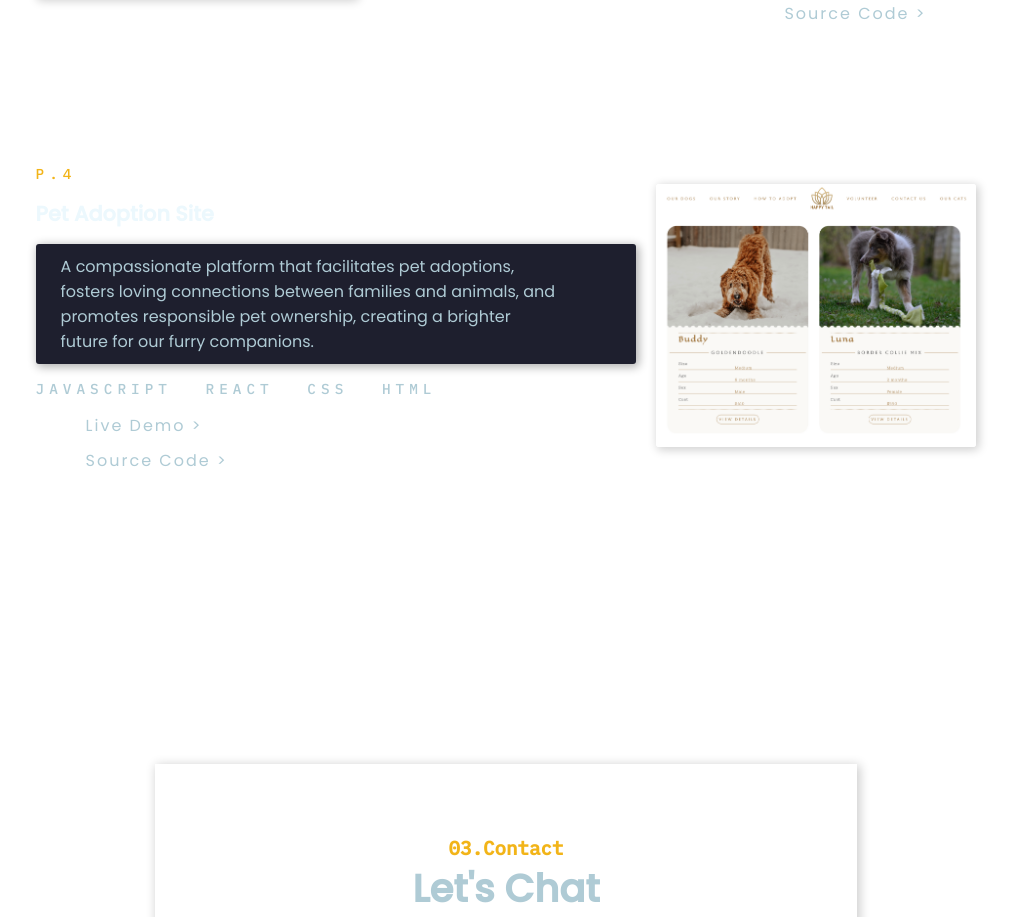
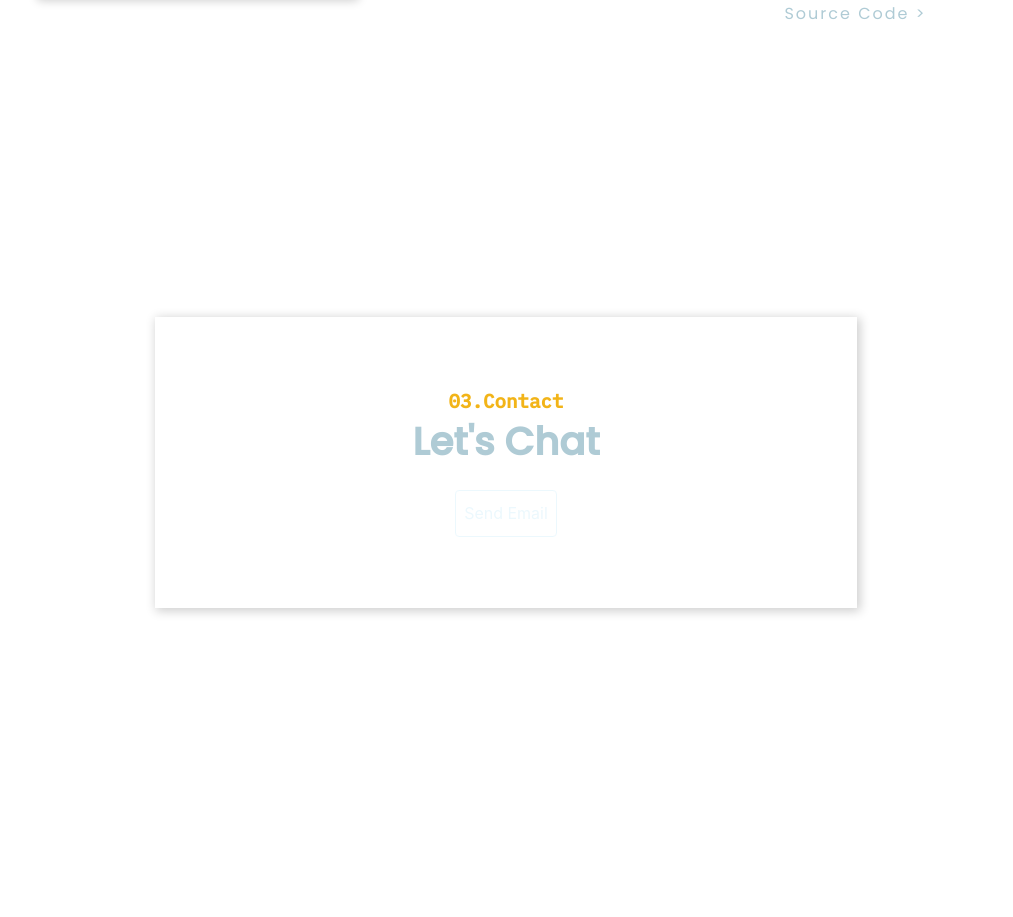
Before and after one commit to jnkasaato/Portfolio, a React (Create React App) app: page / in a window 1280 px wide. Shown: the part 3349-4266 px from the top of the page, without its empty margins (134-1147 px from the left). After the commit the page ends 4207 px from the top, so only its background shows below. Built offline with nearby package versions, Linux system fonts and the light colour scheme.

Commit message:
update project

```diff
--- a/src/components/MyProjects.json
+++ b/src/components/MyProjects.json
@@ -29,16 +29,6 @@
     "side": "odd",
     "site": "https://seedling.jordananamutebi.com/",
     "code": "https://github.com/jnkasaato/coin-exchange"
-  },
-  {
-    "id": 4,
-    "name": "Pet Adoption Site",
-    "finder":"adopt",
-    "description": "A compassionate platform that facilitates pet adoptions, fosters loving connections between families and animals, and promotes responsible pet ownership, creating a brighter future for our furry companions.",
-    "tech": "JAVASCRIPT REACT CSS HTML",
-    "side": "even",
-    "site": "https://happytail.jordananamutebi.com/",
-    "code": "https://github.com/jnkasaato/petAdoption"
   }
  ]
 }
--- a/src/components/Projects.js
+++ b/src/components/Projects.js
@@ -6,14 +6,12 @@ function Projects() {
   const floatIn2 = useRef(null);
   const floatIn3 = useRef(null);
   const floatIn4 = useRef(null);
-  const floatIn5 = useRef(null);
 
     useEffect(() => {
         applyFloatInAnimation(floatIn1);
         applyFloatInAnimation(floatIn2);
         applyFloatInAnimation(floatIn3);
         applyFloatInAnimation(floatIn4);
-        applyFloatInAnimation(floatIn5);
     }, []);
 
   const applyFloatInAnimation = (divRef) => {
@@ -31,7 +29,7 @@ function Projects() {
     };
   };
 
-  const floatRef = [ floatIn1, floatIn2, floatIn3, floatIn4, floatIn5]
+  const floatRef = [ floatIn1, floatIn2, floatIn3, floatIn4]
 
 	return (
 		<div className='projects-container'  >
```
